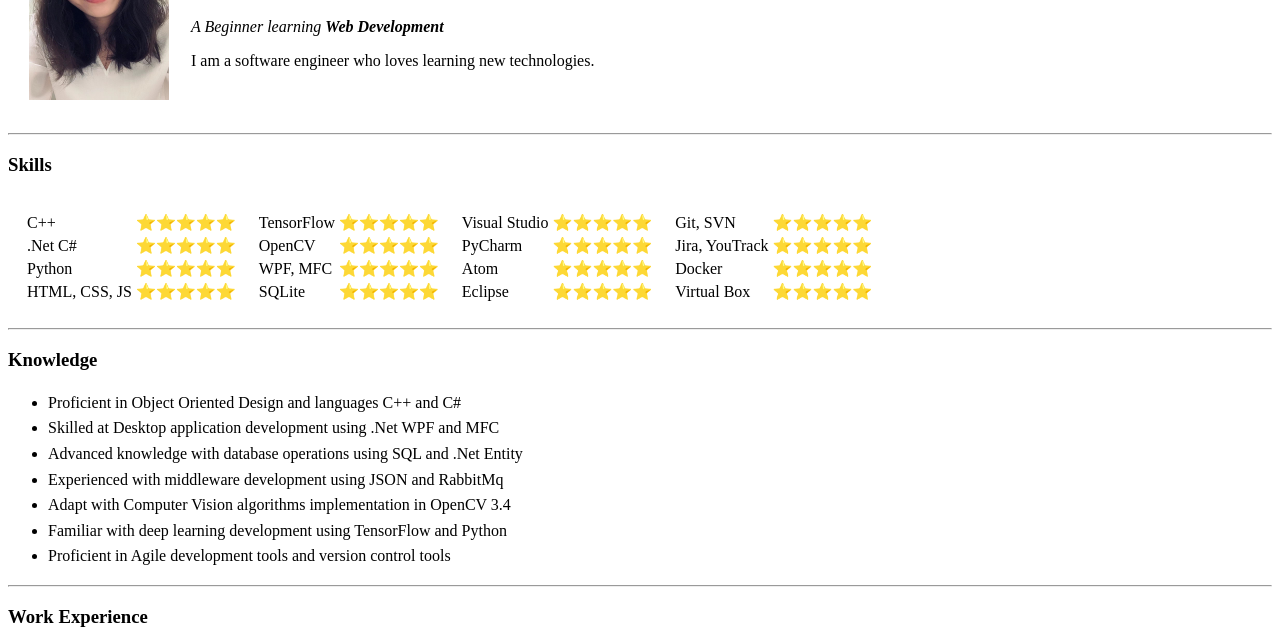
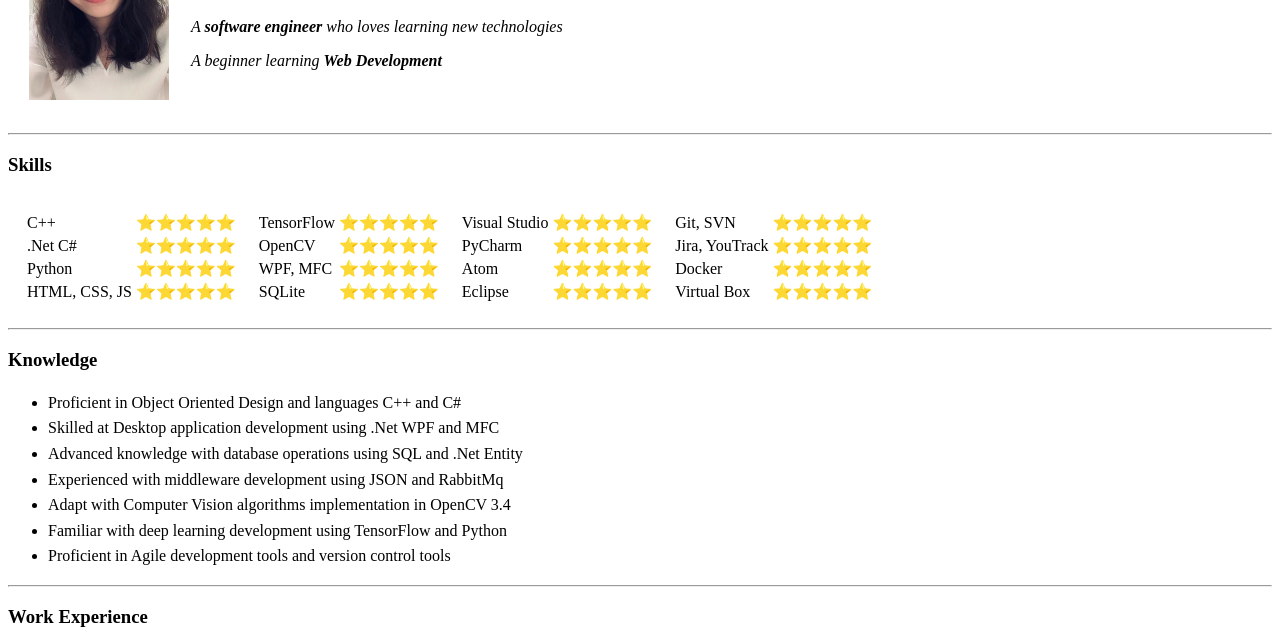
Before and after one commit to fengzhu-stemcell/AboutMe, a plain HTML site: page index.html in a window 1280 px wide. Shown: the part 109-752 px from the top of the page. Drawn offline with Linux system fonts and the light colour scheme.

Commit message:
change font

```diff
--- a/index.html
+++ b/index.html
@@ -5,14 +5,17 @@
     <title>Feng's 😂</title>
   </head>
   <body>
+    <font size="3">
     <table cellspacing=20>
       <tr>
         <td><img src="feng.jpg" alt="FENG ZHU's Pic" height="180" width="140"></td>
         <td><h1>Feng Zhu</h1>
-          <p><em>A Beginner learning <strong>Web Development</strong></em></p>
-          <p>I am a software engineer who loves learning new technologies.</p></td>
+          <p><em>A <strong>software engineer</strong> who loves learning new technologies</em></p>
+          <p><em>A beginner learning <strong>Web Development</strong></em></p>
+        </td>
       </tr>
     </table>
+  </font>
     <hr>
     <h3>Skills</h3>
     <table cellspacing=15>
```
